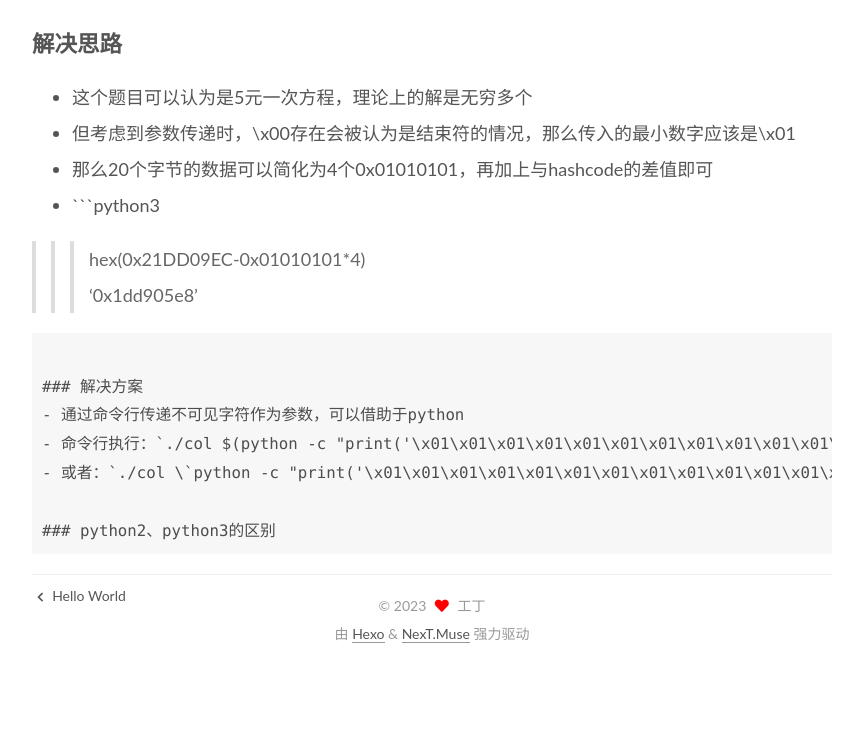
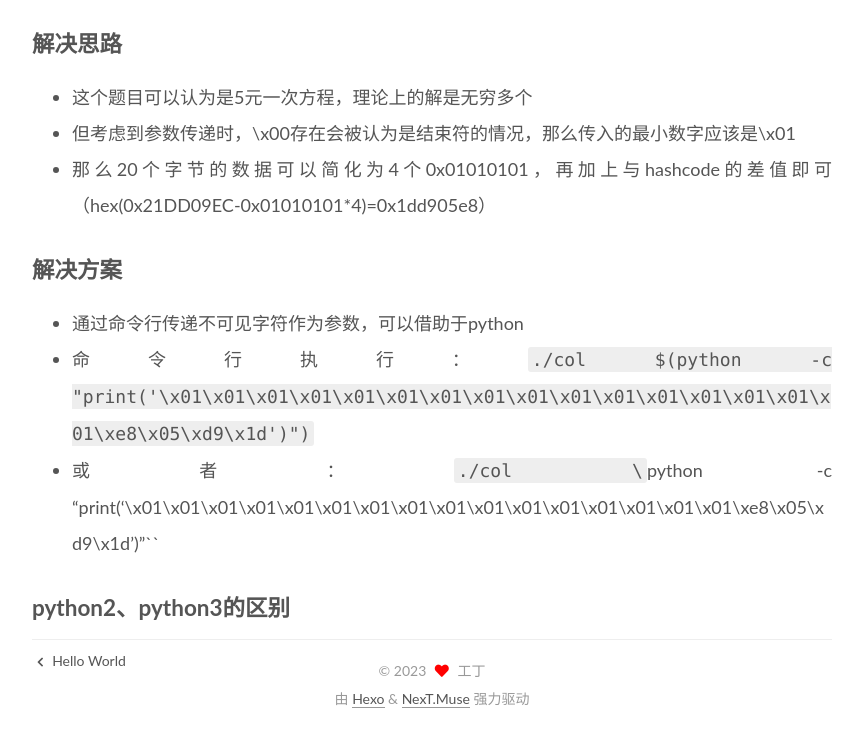
Before and after one commit to zjhj/zjhj.github.io, a plain HTML site: page 2023/01/02/my-first-blog/index.html in a window 1280 px wide. Shown: the part 1455-2188 px from the top of the page, without its empty margins (368-1231 px from the left). Before the commit the page ends 2123 px from the top, so only its background shows below. Drawn offline with Linux system fonts and the light colour scheme.

Commit message:
Site updated: 2023-01-03 16:09:38

```diff
--- a/2023/01/02/my-first-blog/index.html
+++ b/2023/01/02/my-first-blog/index.html
@@ -28,7 +28,7 @@
 <meta property="og:description" content="源码解析12345678910111213141516171819202122232425262728293031#include &lt;stdio.h&gt;#include &lt;string.h&gt;unsigned long hashcode &#x3D; 0x21DD09EC;unsigned long check_password(const char* p)&amp;#123;        i">
 <meta property="og:locale" content="zh_CN">
 <meta property="article:published_time" content="2023-01-02T11:34:10.000Z">
-<meta property="article:modified_time" content="2023-01-03T08:05:23.078Z">
+<meta property="article:modified_time" content="2023-01-03T08:09:25.563Z">
 <meta property="article:author" content="工丁">
 <meta name="twitter:card" content="summary">
 
@@ -180,7 +180,7 @@
                   <i class="far fa-calendar-check"></i>
                 </span>
                 <span class="post-meta-item-text">更新于</span>
-                <time title="修改时间：2023-01-03 16:05:23" itemprop="dateModified" datetime="2023-01-03T16:05:23+08:00">2023-01-03</time>
+                <time title="修改时间：2023-01-03 16:09:25" itemprop="dateModified" datetime="2023-01-03T16:09:25+08:00">2023-01-03</time>
               </span>
 
 
@@ -203,25 +203,14 @@
 <h3 id="解决思路"><a href="#解决思路" class="headerlink" title="解决思路"></a>解决思路</h3><ul>
 <li>这个题目可以认为是5元一次方程，理论上的解是无穷多个</li>
 <li>但考虑到参数传递时，\x00存在会被认为是结束符的情况，那么传入的最小数字应该是\x01</li>
-<li>那么20个字节的数据可以简化为4个0x01010101，再加上与hashcode的差值即可</li>
-<li>&#96;&#96;&#96;python3</li>
+<li>那么20个字节的数据可以简化为4个0x01010101，再加上与hashcode的差值即可（hex(0x21DD09EC-0x01010101*4)&#x3D;0x1dd905e8）</li>
 </ul>
-<blockquote>
-<blockquote>
-<blockquote>
-<p>hex(0x21DD09EC-0x01010101*4)<br>‘0x1dd905e8’</p>
-</blockquote>
-</blockquote>
-</blockquote>
-<pre><code>
-### 解决方案
-- 通过命令行传递不可见字符作为参数，可以借助于python
-- 命令行执行：`./col $(python -c &quot;print(&#39;\x01\x01\x01\x01\x01\x01\x01\x01\x01\x01\x01\x01\x01\x01\x01\x01\xe8\x05\xd9\x1d&#39;)&quot;)`
-- 或者：`./col \`python -c &quot;print(&#39;\x01\x01\x01\x01\x01\x01\x01\x01\x01\x01\x01\x01\x01\x01\x01\x01\xe8\x05\xd9\x1d&#39;)&quot;\``
-
-### python2、python3的区别
-</code></pre>
-
+<h3 id="解决方案"><a href="#解决方案" class="headerlink" title="解决方案"></a>解决方案</h3><ul>
+<li>通过命令行传递不可见字符作为参数，可以借助于python</li>
+<li>命令行执行：<code>./col $(python -c &quot;print(&#39;\x01\x01\x01\x01\x01\x01\x01\x01\x01\x01\x01\x01\x01\x01\x01\x01\xe8\x05\xd9\x1d&#39;)&quot;)</code></li>
+<li>或者：<code>./col \</code>python -c “print(‘\x01\x01\x01\x01\x01\x01\x01\x01\x01\x01\x01\x01\x01\x01\x01\x01\xe8\x05\xd9\x1d’)”`&#96;</li>
+</ul>
+<h3 id="python2、python3的区别"><a href="#python2、python3的区别" class="headerlink" title="python2、python3的区别"></a>python2、python3的区别</h3>
     </div>
 
 
@@ -298,7 +287,7 @@
 
       <!--noindex-->
       <div class="post-toc-wrap sidebar-panel">
-          <div class="post-toc motion-element"><ol class="nav"><li class="nav-item nav-level-3"><a class="nav-link" href="#%E6%BA%90%E7%A0%81%E8%A7%A3%E6%9E%90"><span class="nav-number">1.</span> <span class="nav-text">源码解析</span></a></li><li class="nav-item nav-level-3"><a class="nav-link" href="#%E8%A7%A3%E5%86%B3%E6%80%9D%E8%B7%AF"><span class="nav-number">2.</span> <span class="nav-text">解决思路</span></a></li></ol></div>
+          <div class="post-toc motion-element"><ol class="nav"><li class="nav-item nav-level-3"><a class="nav-link" href="#%E6%BA%90%E7%A0%81%E8%A7%A3%E6%9E%90"><span class="nav-number">1.</span> <span class="nav-text">源码解析</span></a></li><li class="nav-item nav-level-3"><a class="nav-link" href="#%E8%A7%A3%E5%86%B3%E6%80%9D%E8%B7%AF"><span class="nav-number">2.</span> <span class="nav-text">解决思路</span></a></li><li class="nav-item nav-level-3"><a class="nav-link" href="#%E8%A7%A3%E5%86%B3%E6%96%B9%E6%A1%88"><span class="nav-number">3.</span> <span class="nav-text">解决方案</span></a></li><li class="nav-item nav-level-3"><a class="nav-link" href="#python2%E3%80%81python3%E7%9A%84%E5%8C%BA%E5%88%AB"><span class="nav-number">4.</span> <span class="nav-text">python2、python3的区别</span></a></li></ol></div>
       </div>
       <!--/noindex-->
 
--- a/css/main.css
+++ b/css/main.css
@@ -1168,7 +1168,7 @@ pre .javascript .function {
 }
 .links-of-author a::before,
 .links-of-author span.exturl::before {
-  background: #ec5bff;
+  background: #67776a;
   border-radius: 50%;
   content: ' ';
   display: inline-block;
```
Also changed, not shown: index.html (+8 -19 lines).
